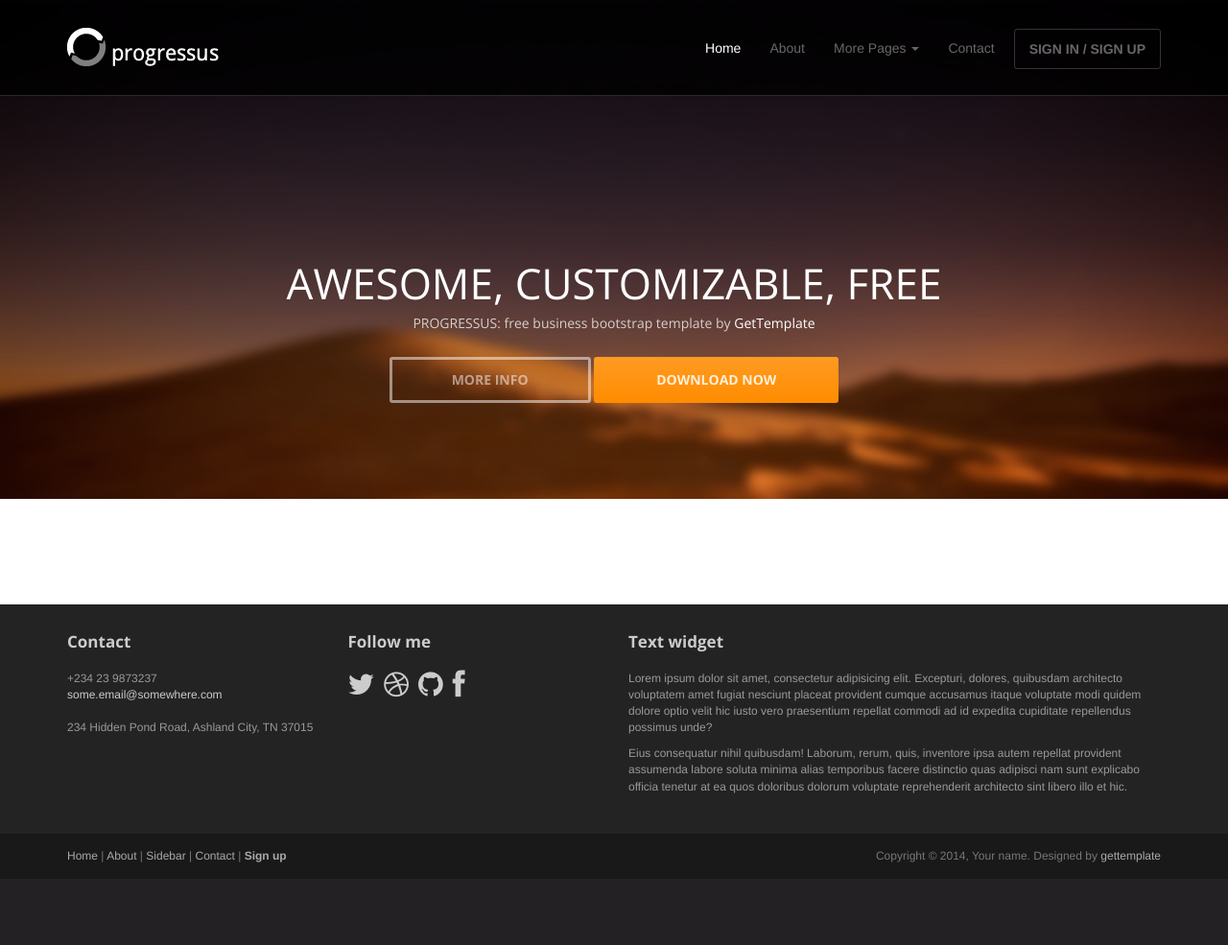
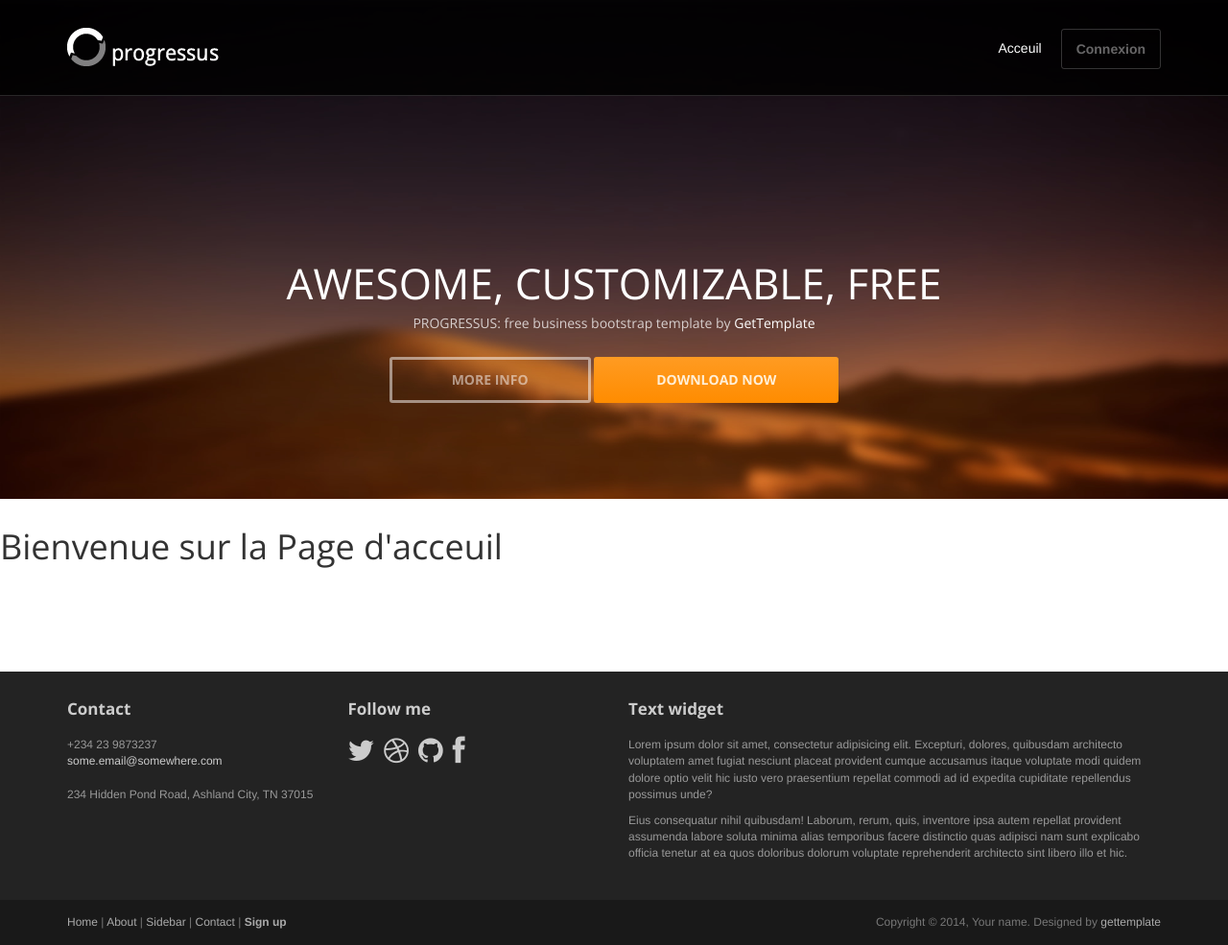
Before and after one commit to diakite-fode/Blog_symphony, a Symfony app: template blogSymfony/templates/index.html.twig in a window 1280 px wide. Shown: the whole page at 96% size. Before the commit the page ends 899 px from the top, so only its background shows below. Run offline with Twig, Linux system fonts and the light colour scheme; the template is opened without the code that fills it, so the values that code supplies are empty; some libraries are stand-ins or nearby versions.

Commit message:
ajustement menu selon presence d'un user

```diff
--- a/blogSymfony/src/Controller/CrudArticleController.php
+++ b/blogSymfony/src/Controller/CrudArticleController.php
@@ -29,6 +29,7 @@
         $form->handleRequest($request);
 
         if ($form->isSubmitted() && $form->isValid()) {
+            $article->setUtilisateur($this->getUser());
             $articleRepository->save($article, true);
 
             return $this->redirectToRoute('app_crud_article_index', [], Response::HTTP_SEE_OTHER);
@@ -69,7 +70,7 @@
     #[Route('/{id}', name: 'app_crud_article_delete', methods: ['POST'])]
     public function delete(Request $request, Article $article, ArticleRepository $articleRepository): Response
     {
-        if ($this->isCsrfTokenValid('delete'.$article->getId(), $request->request->get('_token'))) {
+        if ($this->isCsrfTokenValid('delete' . $article->getId(), $request->request->get('_token'))) {
             $articleRepository->remove($article, true);
         }
 
--- a/blogSymfony/src/Controller/SecurityController.php
+++ b/blogSymfony/src/Controller/SecurityController.php
@@ -25,8 +25,9 @@
     }
 
     #[Route(path: '/logout', name: 'app_logout')]
-    public function logout(): void
+    public function logout(): Response
     {
-        throw new \LogicException('This method can be blank - it will be intercepted by the logout key on your firewall.');
+        //throw new \LogicException('This method can be blank - it will be intercepted by the logout key on your firewall.');
+        return $this->render('index.html.twig');
     }
 }
--- a/blogSymfony/src/Controller/controlerTest.php
+++ b/blogSymfony/src/Controller/controlerTest.php
@@ -21,7 +21,11 @@
     #[Route('/acceuil', name: 'acceuil')]
     public function acceuil()
     {
-        return $this->render('/index.html.twig');
+        $userConnected = $this->getUser();
+        $data = [
+            "user" => $userConnected->getUserIdentifier()
+        ];
+        return $this->render('/index.html.twig', $data);
     }
 
     #[Route('/connexion', name: 'connexion')]
--- a/blogSymfony/templates/base.html.twig
+++ b/blogSymfony/templates/base.html.twig
@@ -38,17 +38,17 @@
 			</div>
 			<div class="navbar-collapse collapse">
 				<ul class="nav navbar-nav pull-right">
-					<li class="active"><a href="#">Home</a></li>
-					<li><a href="about.html">About</a></li>
-					<li class="dropdown">
-						<a href="#" class="dropdown-toggle" data-toggle="dropdown">More Pages <b class="caret"></b></a>
-						<ul class="dropdown-menu">
-							<li><a href="sidebar-left.html">Left Sidebar</a></li>
-							<li class="active"><a href="sidebar-right.html">Right Sidebar</a></li>
-						</ul>
-					</li>
-					<li><a href="contact.html">Contact</a></li>
-					<li><a class="btn" href="">SIGN IN / SIGN UP</a></li>
+					<li class="active"><a href="{{path('acceuil')}}">Acceuil</a></li>
+					{# Affichage menu selon si un utilisateur est connecter ou non #}
+					{% block connexion %}
+						{% if app.user != null %}
+							<li><a href="">Mes articles</a></li>
+							<li><a href="{{path('app_crud_article_index')}}">Ajouter un article</a></li>
+							<li><a class="btn" href="{{path('app_logout')}}">Déconnexion</a></li>
+						{% else %}
+							<li><a class="btn" href="{{path('app_login')}}">Connexion</a></li>
+						{% endif %}
+					{% endblock %}
 				</ul>
 			</div><!--/.nav-collapse -->
 		</div>
--- a/blogSymfony/templates/index.html.twig
+++ b/blogSymfony/templates/index.html.twig
@@ -1,9 +1,6 @@
 {% extends 'base.html.twig' %}
 {% block title %}index{% endblock %}
+
 {% block body %}
-    {% for message in app.flashes('success') %}
-        <div class="alert alert-success">
-                {{message}}
-        </div>
-    {% endfor %}
+    <h1>Bienvenue sur la Page d'acceuil  {{ user }}</h1>
 {% endblock %}
```
Also changed, not shown: blogSymfony/src/data1.db.
